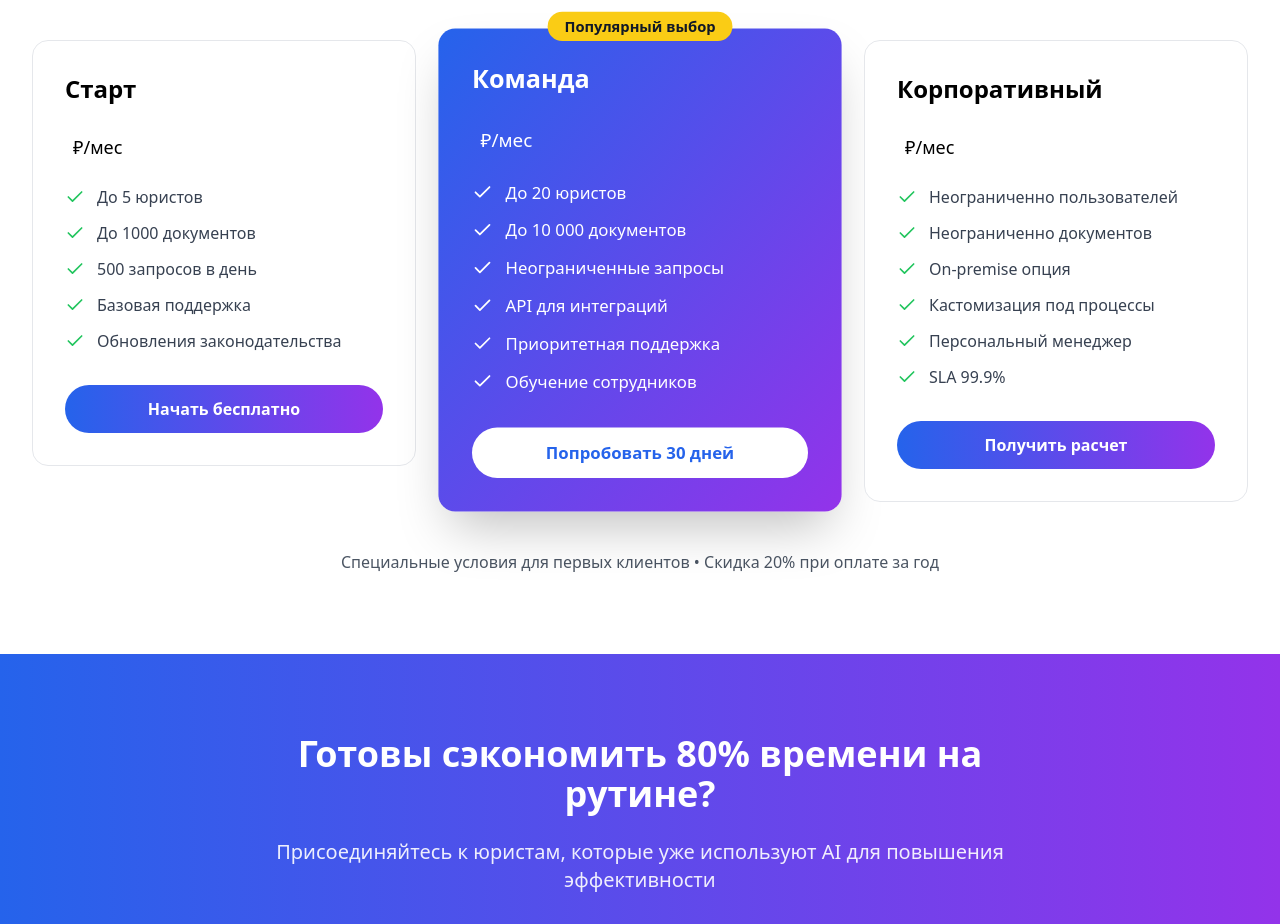
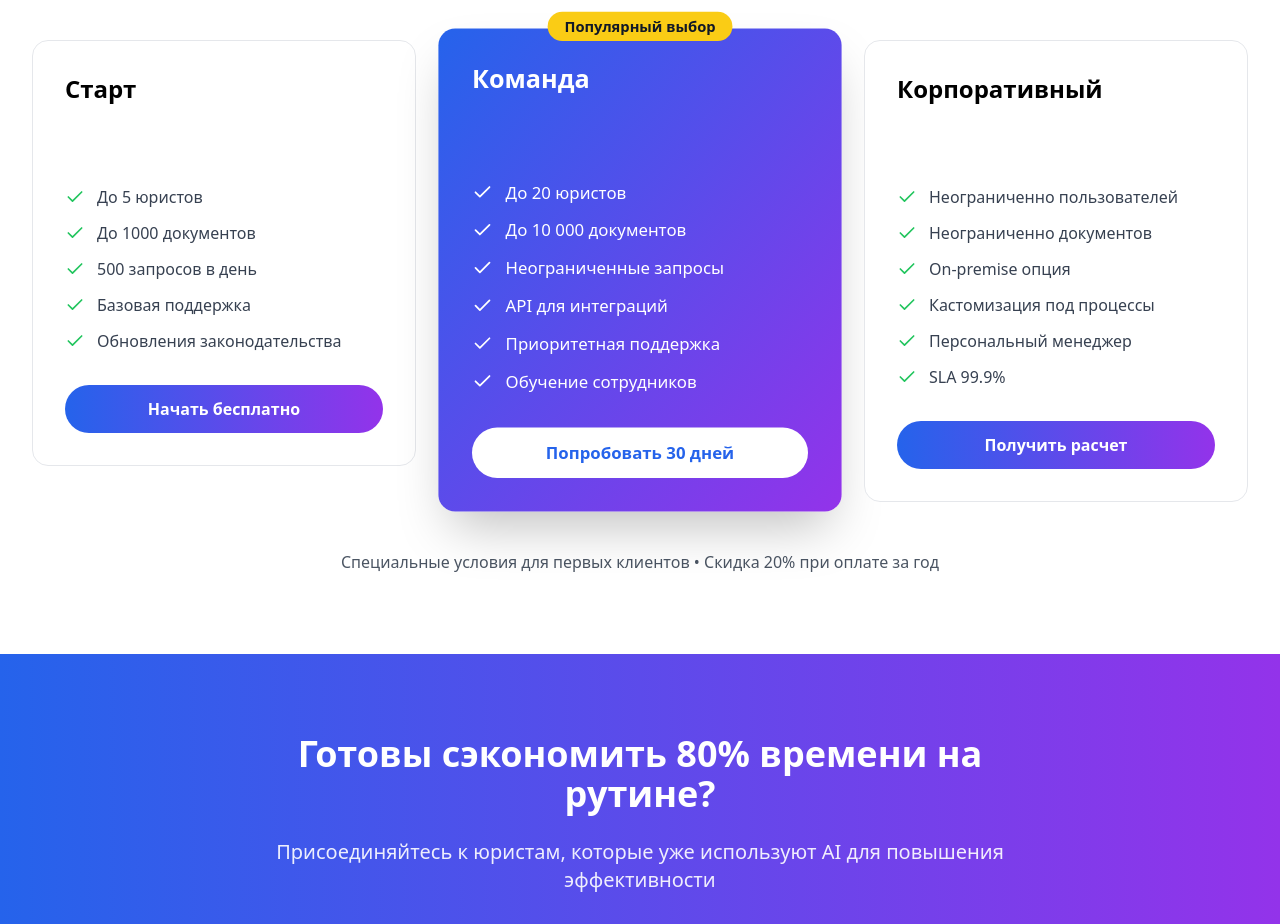
Before and after one commit to talhayme/devplus-site, a React (Create React App) app: page / in a window 1280 px wide. Shown: the part 4240-5164 px from the top of the page. Built offline with nearby package versions, Linux system fonts and the light colour scheme.

Commit message:
Update App.js

```diff
--- a/src/App.js
+++ b/src/App.js
@@ -725,7 +725,7 @@ const demos = {
               {
                 name: "Старт",
                 //price: "25 000",
-                priceNote: "₽/мес",
+                //priceNote: "₽/мес",
                 features: [
                   "До 5 юристов",
                   "До 1000 документов",
@@ -739,7 +739,7 @@ const demos = {
               {
                 name: "Команда",
                 //price: "75 000",
-                priceNote: "₽/мес",
+                //priceNote: "₽/мес",
                 features: [
                   "До 20 юристов",
                   "До 10 000 документов",
@@ -754,7 +754,7 @@ const demos = {
               {
                 name: "Корпоративный",
                 //price: "От 150 000",
-                priceNote: "₽/мес",
+                //priceNote: "₽/мес",
                 features: [
                   "Неограниченно пользователей",
                   "Неограниченно документов",
```
